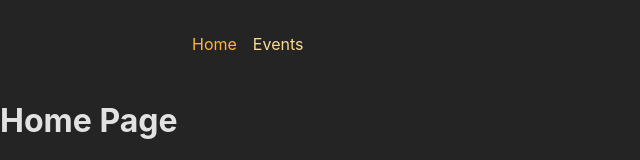
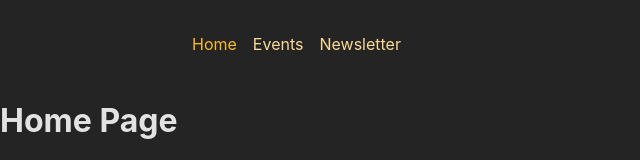
Before and after one commit to pohsienhsu/Eventify, a React (Create React App) app in the folder frontend/: page / in a window 1280 px wide. Shown: the top 160 px of the page, without its empty margins (0-640 px from the left). Built offline with nearby package versions, Linux system fonts and the light colour scheme.

Commit message:
Add newsletter page into App.js and Main Navigation component

```diff
--- a/frontend/src/App.js
+++ b/frontend/src/App.js
@@ -1,48 +1,70 @@
-import { createBrowserRouter } from 'react-router-dom';
-import { RouterProvider } from 'react-router-dom';
+import { RouterProvider, createBrowserRouter } from 'react-router-dom';
 
+import EditEventPage from './pages/EditEvent';
+import ErrorPage from './pages/Error';
+import EventDetailPage, {
+  loader as eventDetailLoader,
+  action as deleteEventAction,
+} from './pages/EventDetail';
+import EventsPage, { loader as eventsLoader } from './pages/Events';
+import EventsRootLayout from './pages/EventsRoot';
 import HomePage from './pages/Home';
-import EventsPage, { loader as eventsLoader } from './pages/Events';
-import EventDetailPage, { loader as eventDetailLoader, action as deleteEventAction } from './pages/EventDetail';
 import NewEventPage from './pages/NewEvent';
-import EditEventPage from './pages/EditEvent';
-import RootPage from './pages/Root';
-import EventsRootLayout from './pages/EventsRoot';
-import ErrorPage from './pages/Error';
+import RootLayout from './pages/Root';
 import { action as manipulateEventAction } from './components/EventForm';
+import NewsletterPage, { action as newsletterAction } from './pages/Newsletter';
 
 const router = createBrowserRouter([
   {
-    path: "/",
-    element: <RootPage />,
+    path: '/',
+    element: <RootLayout />,
     errorElement: <ErrorPage />,
     children: [
       { index: true, element: <HomePage /> },
       {
-        path: "events",
+        path: 'events',
         element: <EventsRootLayout />,
         children: [
-          { index: true, element: <EventsPage />, loader: eventsLoader },
           {
-            path: ":eventId",
-            id: "event-detail",
+            index: true,
+            element: <EventsPage />,
+            loader: eventsLoader,
+          },
+          {
+            path: ':eventId',
+            id: 'event-detail',
             loader: eventDetailLoader,
             children: [
-              { index: true, element: <EventDetailPage />, action: deleteEventAction },
-              { path: "edit", element: <EditEventPage />, action: manipulateEventAction },
-            ]
+              {
+                index: true,
+                element: <EventDetailPage />,
+                action: deleteEventAction,
+              },
+              {
+                path: 'edit',
+                element: <EditEventPage />,
+                action: manipulateEventAction,
+              },
+            ],
           },
-          { path: "new", element: <NewEventPage />, action: manipulateEventAction },
-        ]
+          {
+            path: 'new',
+            element: <NewEventPage />,
+            action: manipulateEventAction,
+          },
+        ],
       },
-    ]
-  }
-])
+      {
+        path: 'newsletter',
+        element: <NewsletterPage />,
+        action: newsletterAction,
+      },
+    ],
+  },
+]);
 
 function App() {
-  return (
-    <RouterProvider router={router}></RouterProvider>
-  );
+  return <RouterProvider router={router} />;
 }
 
 export default App;
--- a/frontend/src/components/MainNavigation.js
+++ b/frontend/src/components/MainNavigation.js
@@ -1,6 +1,7 @@
 import { NavLink } from 'react-router-dom';
 
 import classes from './MainNavigation.module.css';
+import NewsletterSignup from './NewsletterSignup';
 
 function MainNavigation() {
   return (
@@ -8,17 +9,39 @@ function MainNavigation() {
       <nav>
         <ul className={classes.list}>
           <li>
-            <NavLink to="/" className={({isActive}) => isActive ? classes.active : undefined} end>
+            <NavLink
+              to="/"
+              className={({ isActive }) =>
+                isActive ? classes.active : undefined
+              }
+              end
+            >
               Home
             </NavLink>
           </li>
           <li>
-            <NavLink to="/events" className={({isActive}) => isActive ? classes.active : undefined} end>
+            <NavLink
+              to="/events"
+              className={({ isActive }) =>
+                isActive ? classes.active : undefined
+              }
+            >
               Events
+            </NavLink>
+          </li>
+          <li>
+            <NavLink
+              to="/newsletter"
+              className={({ isActive }) =>
+                isActive ? classes.active : undefined
+              }
+            >
+              Newsletter
             </NavLink>
           </li>
         </ul>
       </nav>
+      <NewsletterSignup />
     </header>
   );
 }
```
